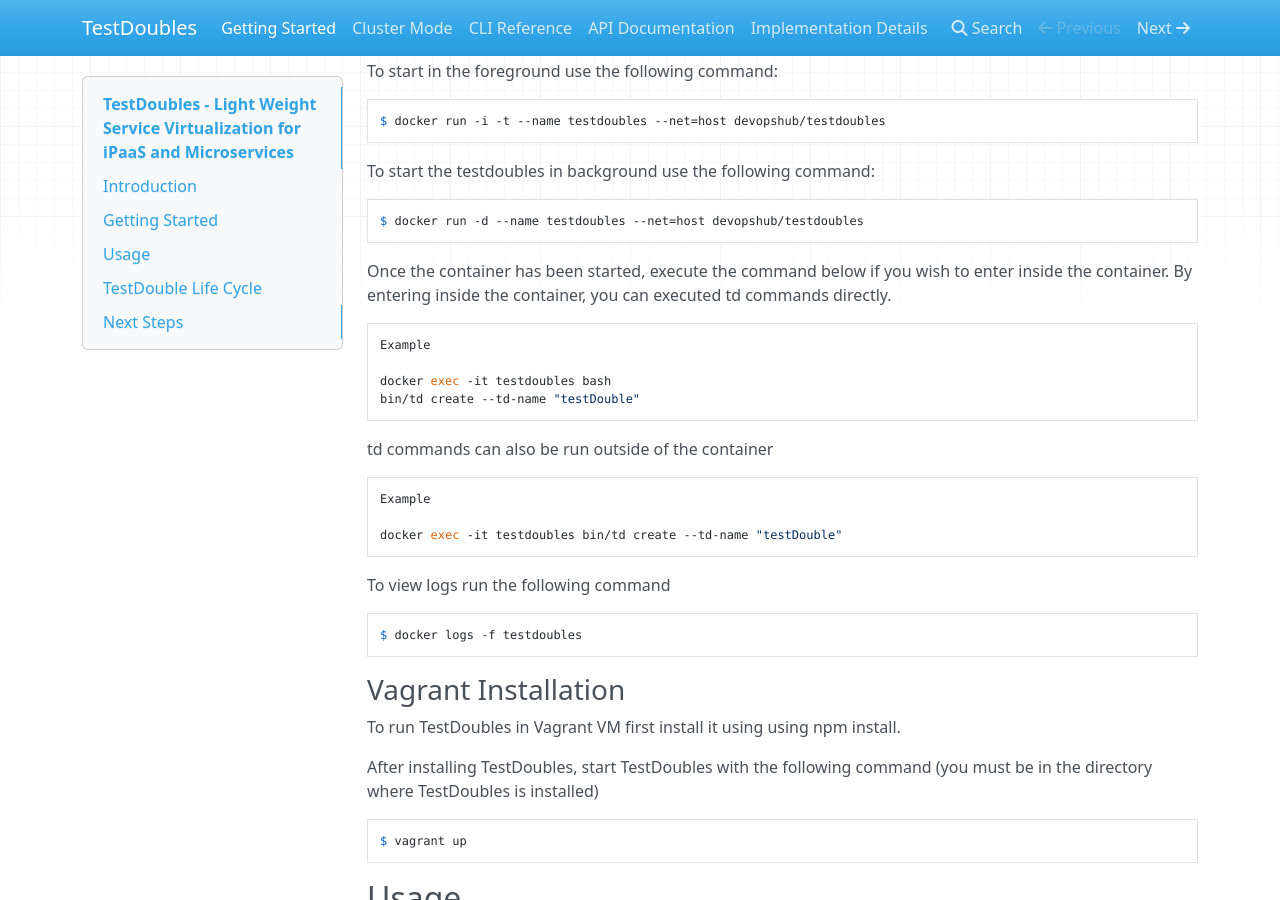
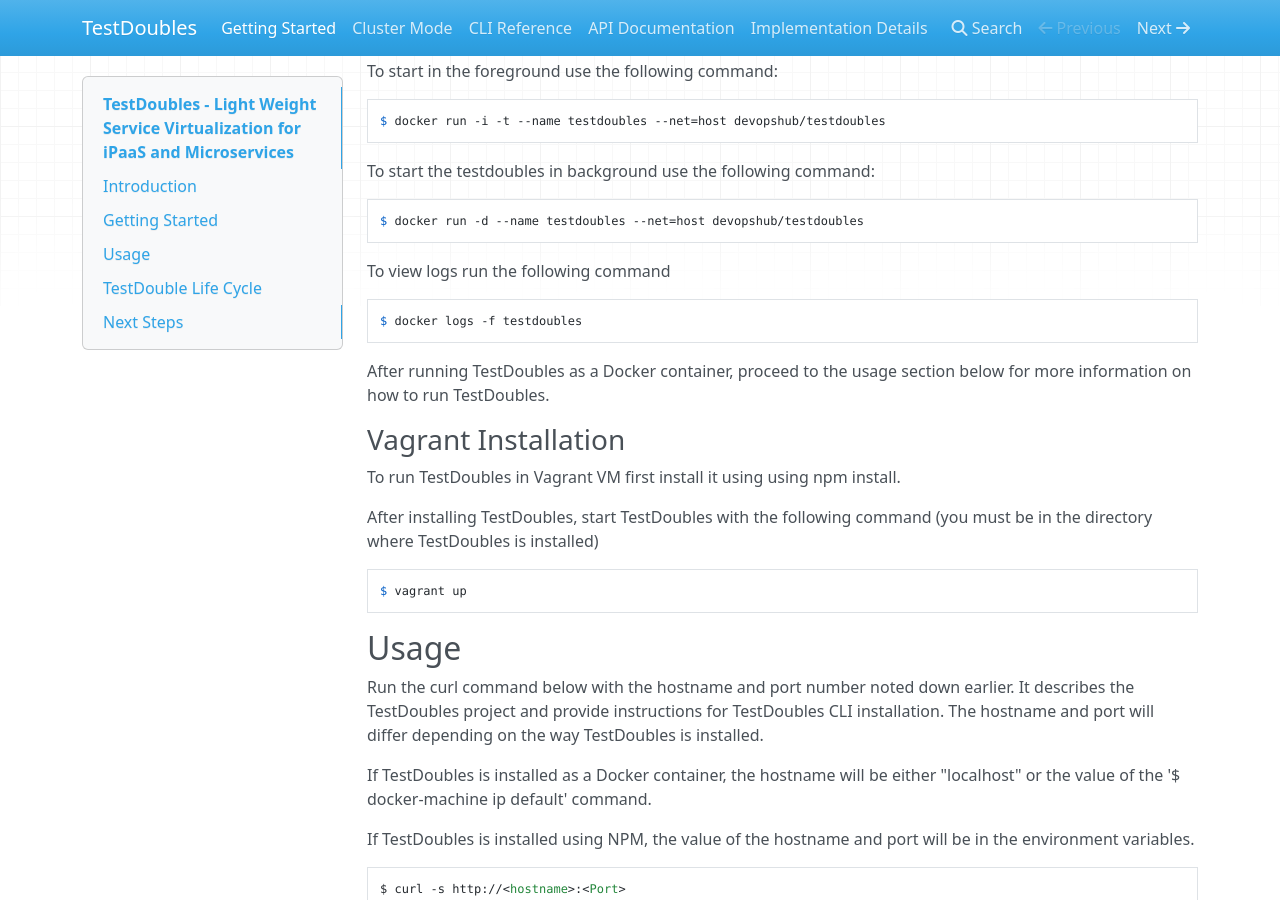
Before and after one commit to waffle-iron/TestDoubles, an MkDocs documentation site: the page built from documentation/index.md, in a window 1280 px wide and 900 px high, scrolled down 1876 px. Built offline with MkDocs 1.6.1, drawn with Linux system fonts in a browser that asks for light colours; nearby versions of some CDN libraries; old or Windows-style settings are respelled for this version of MkDocs.

Commit message:
removed unnecessary docker commands

````diff
--- a/documentation/index.md
+++ b/documentation/index.md
@@ -59,27 +59,13 @@
 $ docker run -d --name testdoubles --net=host devopshub/testdoubles
 ```
 
-Once the container has been started, execute the command below if you wish to enter inside the container.
-By entering inside the container, you can executed td commands directly.
-```
-Example
-
-docker exec -it testdoubles bash
-bin/td create --td-name "testDouble"
-```
-
-td commands can also be run outside of the container
-```
-Example
-
-docker exec -it testdoubles bin/td create --td-name "testDouble"
-```
-
 To view logs run the following command
 
 ```
 $ docker logs -f testdoubles
 ```
+
+After running TestDoubles as a Docker container, proceed to the usage section below for more information on how to run TestDoubles.
 
 ### Vagrant Installation
 
````
